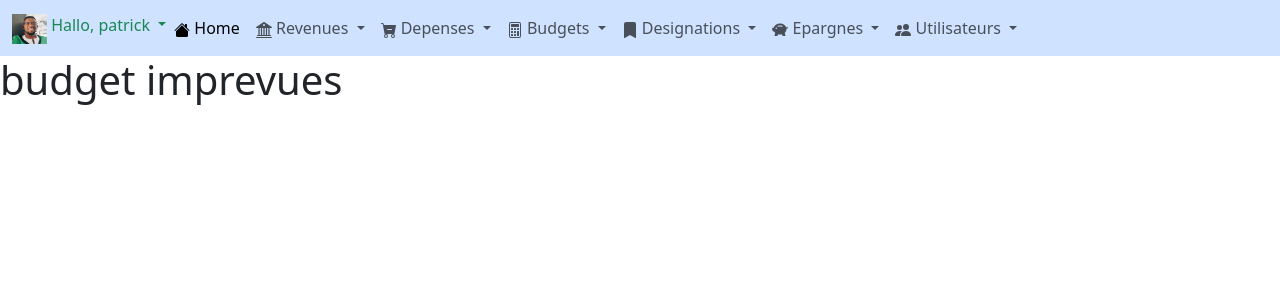
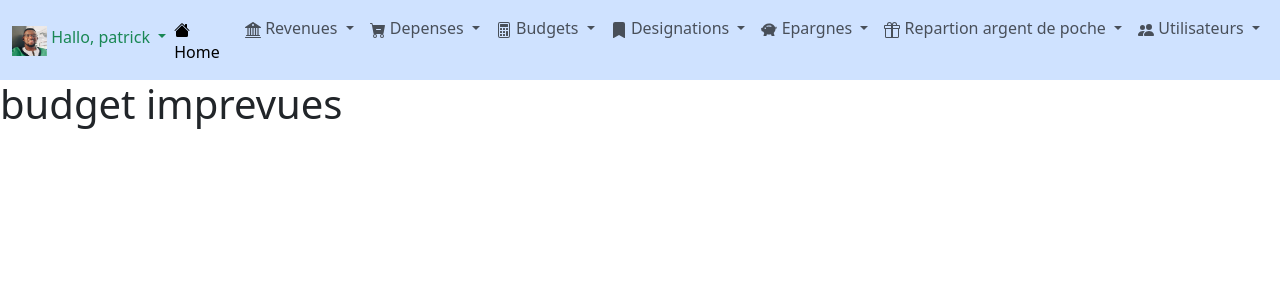
Before and after one commit to siandjiPatrick/Flask-app, a Flask app: page /budget_imprevues in a window 1280 px wide. Shown: the top 300 px of the page. Run offline with Flask 3, Linux system fonts and the light colour scheme; a user stored in the database is signed in; parts of the project's set-up code (start-up, migrations or seed data) failed here and were passed over.

Commit message:
add feature repartion argent

```diff
--- a/templates/base.html
+++ b/templates/base.html
@@ -126,6 +126,17 @@
 
             <li class="nav-item dropdown">
               <a class="nav-link dropdown-toggle" href="#" role="button" data-bs-toggle="dropdown" aria-expanded="false">
+                <svg xmlns="http://www.w3.org/2000/svg" width="16" height="16" fill="currentColor" class="bi bi-gift" viewBox="0 0 16 16">
+                  <path d="M3 2.5a2.5 2.5 0 0 1 5 0 2.5 2.5 0 0 1 5 0v.006c0 .07 0 .27-.038.494H15a1 1 0 0 1 1 1v2a1 1 0 0 1-1 1v7.5a1.5 1.5 0 0 1-1.5 1.5h-11A1.5 1.5 0 0 1 1 14.5V7a1 1 0 0 1-1-1V4a1 1 0 0 1 1-1h2.038A3 3 0 0 1 3 2.506zm1.068.5H7v-.5a1.5 1.5 0 1 0-3 0c0 .085.002.274.045.43zM9 3h2.932l.023-.07c.043-.156.045-.345.045-.43a1.5 1.5 0 0 0-3 0zM1 4v2h6V4zm8 0v2h6V4zm5 3H9v8h4.5a.5.5 0 0 0 .5-.5zm-7 8V7H2v7.5a.5.5 0 0 0 .5.5z"/>
+                </svg>  Repartion argent de poche
+              </a>
+              <ul class="dropdown-menu">
+                <li><a class="dropdown-item " href="{{ url_for('show_epargnes') }}">Afficher</a></li>
+              </ul>
+            </li>
+
+            <li class="nav-item dropdown">
+              <a class="nav-link dropdown-toggle" href="#" role="button" data-bs-toggle="dropdown" aria-expanded="false">
                 <svg xmlns="http://www.w3.org/2000/svg" width="16" height="16" fill="currentColor" class="bi bi-people-fill" viewBox="0 0 16 16">
                   <path d="M7 14s-1 0-1-1 1-4 5-4 5 3 5 4-1 1-1 1zm4-6a3 3 0 1 0 0-6 3 3 0 0 0 0 6m-5.784 6A2.24 2.24 0 0 1 5 13c0-1.355.68-2.75 1.936-3.72A6.3 6.3 0 0 0 5 9c-4 0-5 3-5 4s1 1 1 1zM4.5 8a2.5 2.5 0 1 0 0-5 2.5 2.5 0 0 0 0 5"/>
                 </svg> Utilisateurs
@@ -148,11 +159,6 @@
             {% endif %}
               </ul>
             </li>
-
-
-
-            <!--dfffffffffffffffffffffffffffffffffffffffffffffff-->
-
 
           </ul>
         </div>
```
